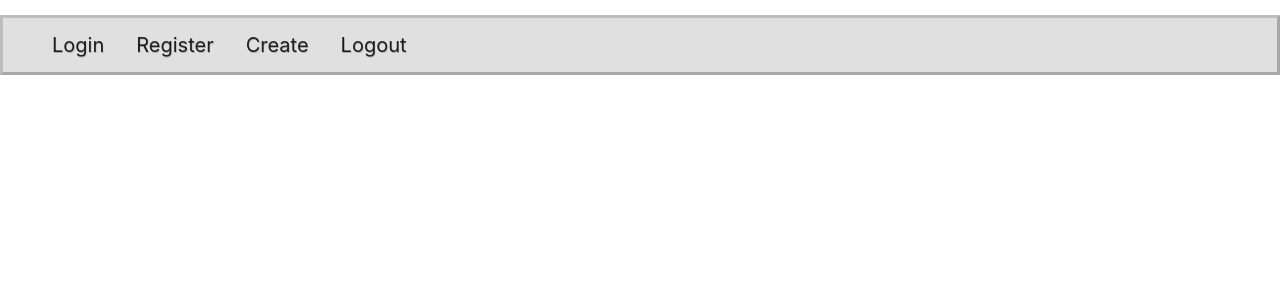
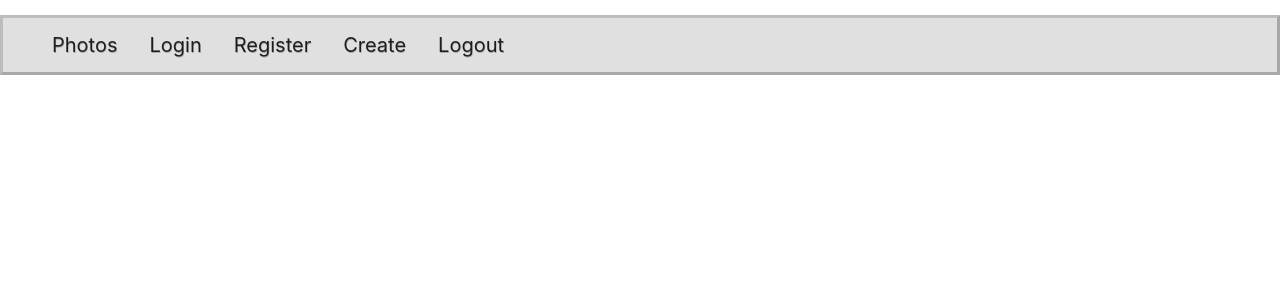
Before and after one commit to DragomirSt/photo-album, a React (Create React App) app in the folder client/: page / in a window 1280 px wide. Shown: the top 300 px of the page. Built offline with nearby package versions, Linux system fonts and the light colour scheme; no server answers.

Commit message:
Update Navigation.js

```diff
--- a/client/src/components/Navigation/Navigation.js
+++ b/client/src/components/Navigation/Navigation.js
@@ -6,8 +6,9 @@ const Navagation = () => {
 
     return (
         <div className='topnav'>
-            <nav>
+            <nav className='nav'>
                 <Link to="/"></Link>
+                <Link to="/all-photos">Photos</Link>
                 <Link to="/login">Login</Link>
                 <Link to="/register">Register</Link>
                 <Link to="/create">Create</Link>
```
